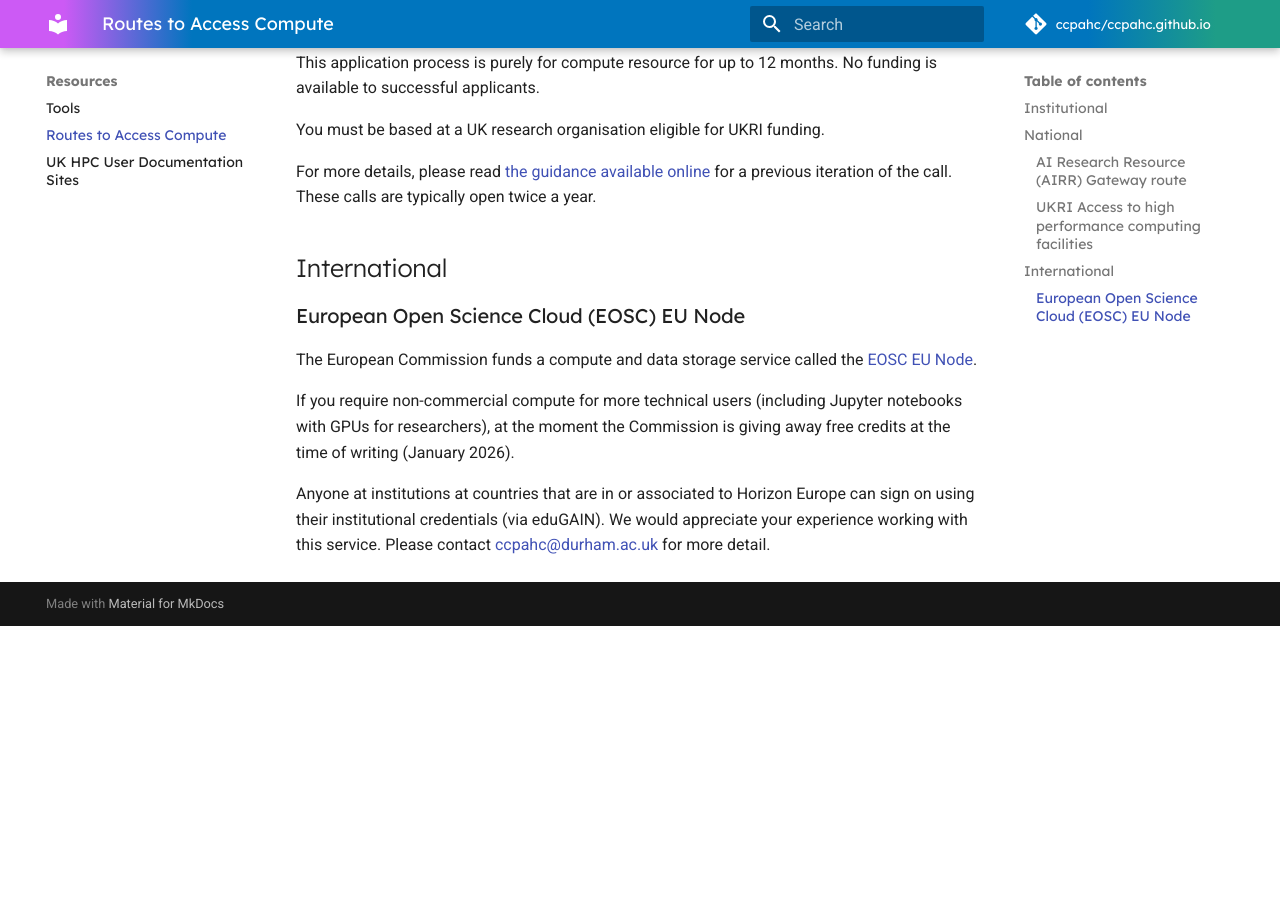
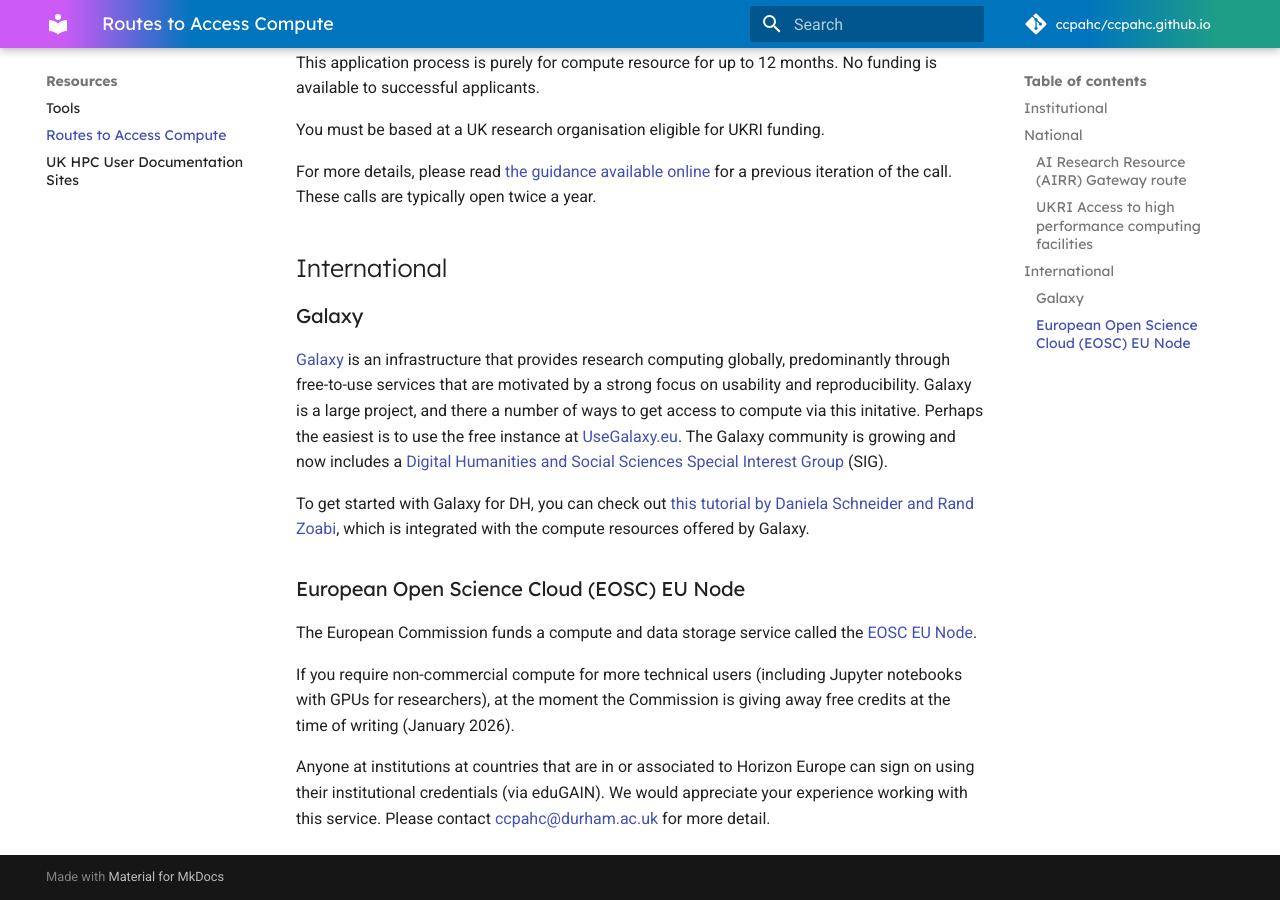
Before and after one commit to ccpahc/ccpahc.github.io, an MkDocs documentation site: the page built from docs/resources/routes-to-access-compute.md, in a window 1280 px wide and 900 px high, scrolled down 1138 px. Built offline with MkDocs 1.6.1 and Material for MkDocs 9.7.7, drawn with Linux system fonts in a browser that asks for light colours; comment, search, counter and statistics services are not loaded; before the commit the page ends 1764 px from its top, so only the background shows below that.

Commit message:
Update routes-to-access-compute.md

```diff
--- a/docs/resources/routes-to-access-compute.md
+++ b/docs/resources/routes-to-access-compute.md
@@ -30,6 +30,12 @@ For more details, please read [the guidance available online](https://www.ukri.o
 
 ## International
 
+### Galaxy
+
+[Galaxy](https://galaxyproject.org) is an infrastructure that provides research computing globally, predominantly through free-to-use services that are motivated by a strong focus on usability and reproducibility. Galaxy is a large project, and there a number of ways to get access to compute via this initative. Perhaps the easiest is to use the free instance at [UseGalaxy.eu](https://usegalaxy.eu/). The Galaxy community is growing and now includes a [Digital Humanities and Social Sciences Special Interest Group](https://galaxyproject.org/community/sig/digital-humanities/) (SIG).
+
+To get started with Galaxy for DH, you can check out [this tutorial by Daniela Schneider and Rand Zoabi](https://training.galaxyproject.org/training-material/topics/digital-humanities/tutorials/introduction_to_dh/tutorial.html), which is integrated with the compute resources offered by Galaxy.
+
 ### European Open Science Cloud (EOSC) EU Node
 
 The European Commission funds a compute and data storage service called the [EOSC EU Node](https://open-science-cloud.ec.europa.eu/).
```
